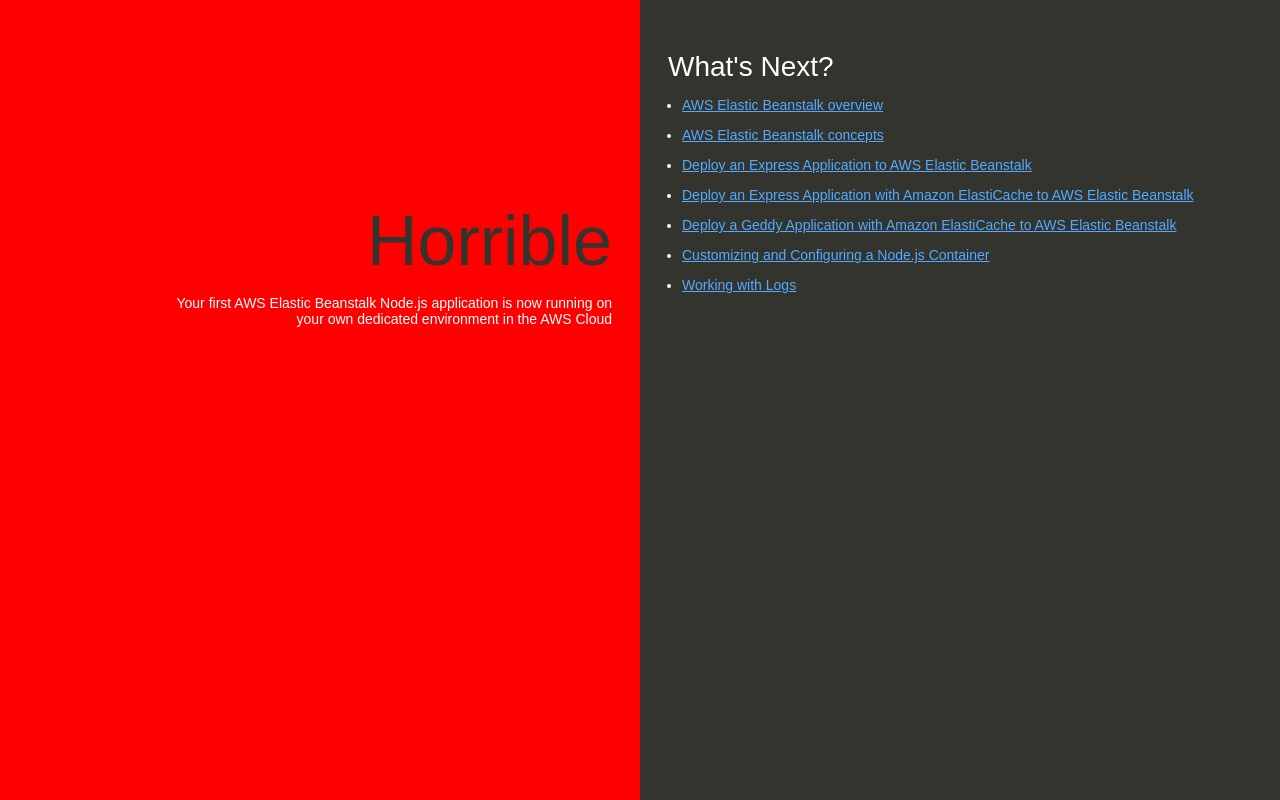
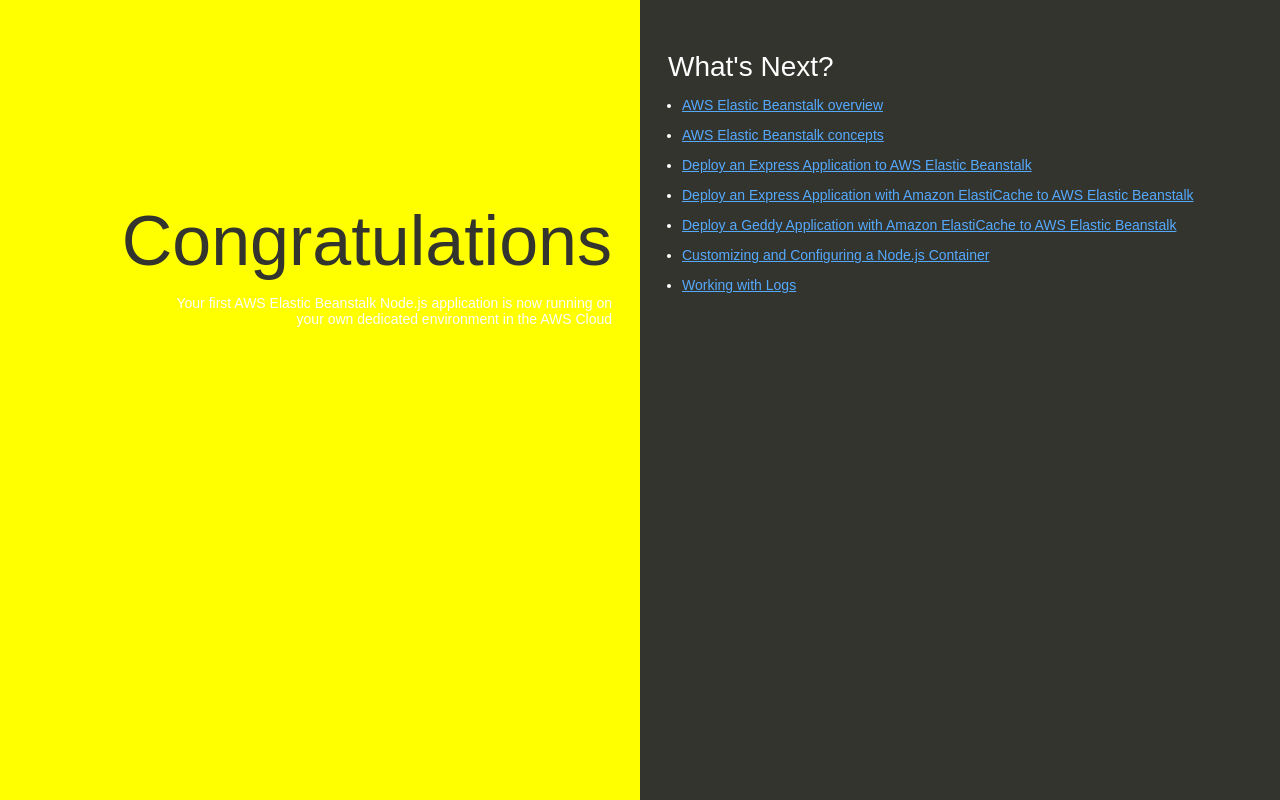
Before and after one commit to vyshnavi-117/my-nodejs-app, a website: page index.html in a window 1280 px wide. Drawn offline with Linux system fonts and the light colour scheme.

Commit message:
Change background color to yellow and update heading
color change to yellow from (blue-red)

```diff
--- a/index.html
+++ b/index.html
@@ -35,7 +35,7 @@
 
         text-align: right;
         padding-top: 11em;
-        background-color: red;
+        background-color: yellow;
 
       }
       .textColumn p {
@@ -74,7 +74,7 @@
   </head>
   <body>
     <div class="textColumn">
-      <h1>Horrible</h1>
+      <h1>Congratulations</h1>
       <p>Your first AWS Elastic Beanstalk Node.js application is now running on your own dedicated environment in the AWS Cloud</p>
     </div>
     <div class="linksColumn">
```
